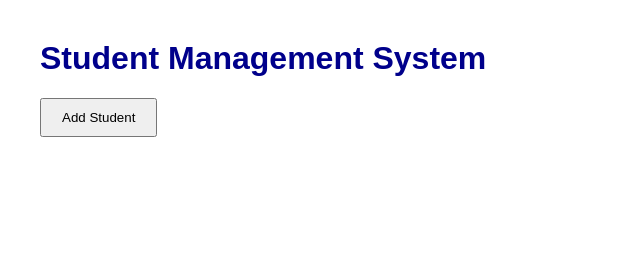
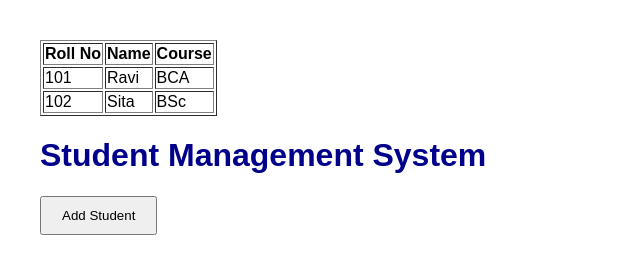
Before and after one commit to porurisameerkumar2004-glitch/student_management, a plain HTML site: page index.html in a window 1280 px wide. Shown: the whole page, without its empty margins (0-640 px from the left). Drawn offline with Linux system fonts and the light colour scheme.

Commit message:
Added student table

```diff
--- a/index.html
+++ b/index.html
@@ -6,6 +6,25 @@
 </head>
 
 <body>
+<table border="1">
+    <tr>
+        <th>Roll No</th>
+        <th>Name</th>
+        <th>Course</th>
+    </tr>
+
+    <tr>
+        <td>101</td>
+        <td>Ravi</td>
+        <td>BCA</td>
+    </tr>
+
+    <tr>
+        <td>102</td>
+        <td>Sita</td>
+        <td>BSc</td>
+    </tr>
+</table>
 
 <h1>Student Management System</h1>
 
```
